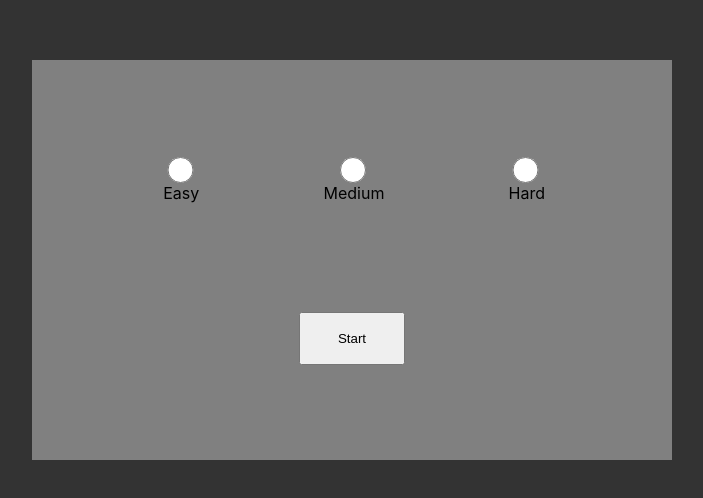
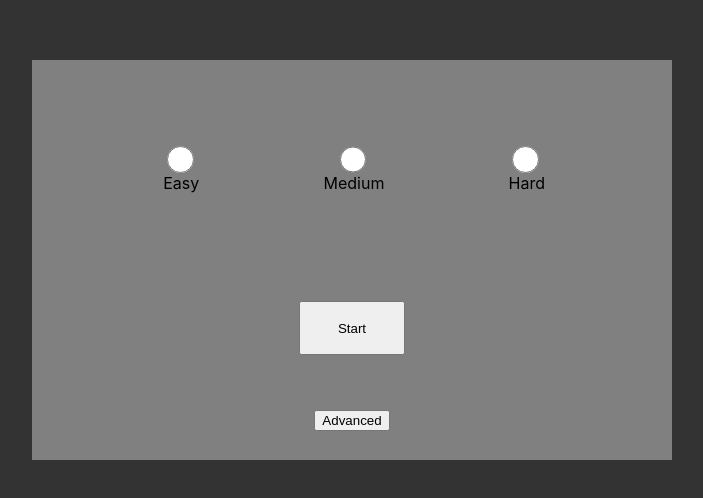
Before and after one commit to TroyB95/minesweeper, a React (Create React App) app: page / in a window 1280 px wide. Shown: the part 140-638 px from the top of the page, without its empty margins (288-991 px from the left). Built offline with nearby package versions, Linux system fonts and the light colour scheme.

Commit message:
TB - Added toggleOptions button

```diff
--- a/src/Components/StartScreen/index.js
+++ b/src/Components/StartScreen/index.js
@@ -74,6 +74,13 @@ const OptionsInputDiv = styled.div`
     align-items: center;
     justify-content: center;
   }
+`;
+
+const ToggleOptions = styled.button`
+  position: relative;
+
+  bottom: 0;
+  right: 0;
 `;
 
 function StartScreen(props) {
@@ -162,6 +169,9 @@ function StartScreen(props) {
           )}
           <input type="submit" value="Start" />
         </OptionsForm>
+        <ToggleOptions onClick={() => setOptionsView(optionsView === "basic" ? "advanced" : "basic")}>
+          {optionsView === "basic" ? "Advanced" : "Basic"}
+        </ToggleOptions>
       </StartScreenModal>
     </StartScreenModalBackground>
   );
```
